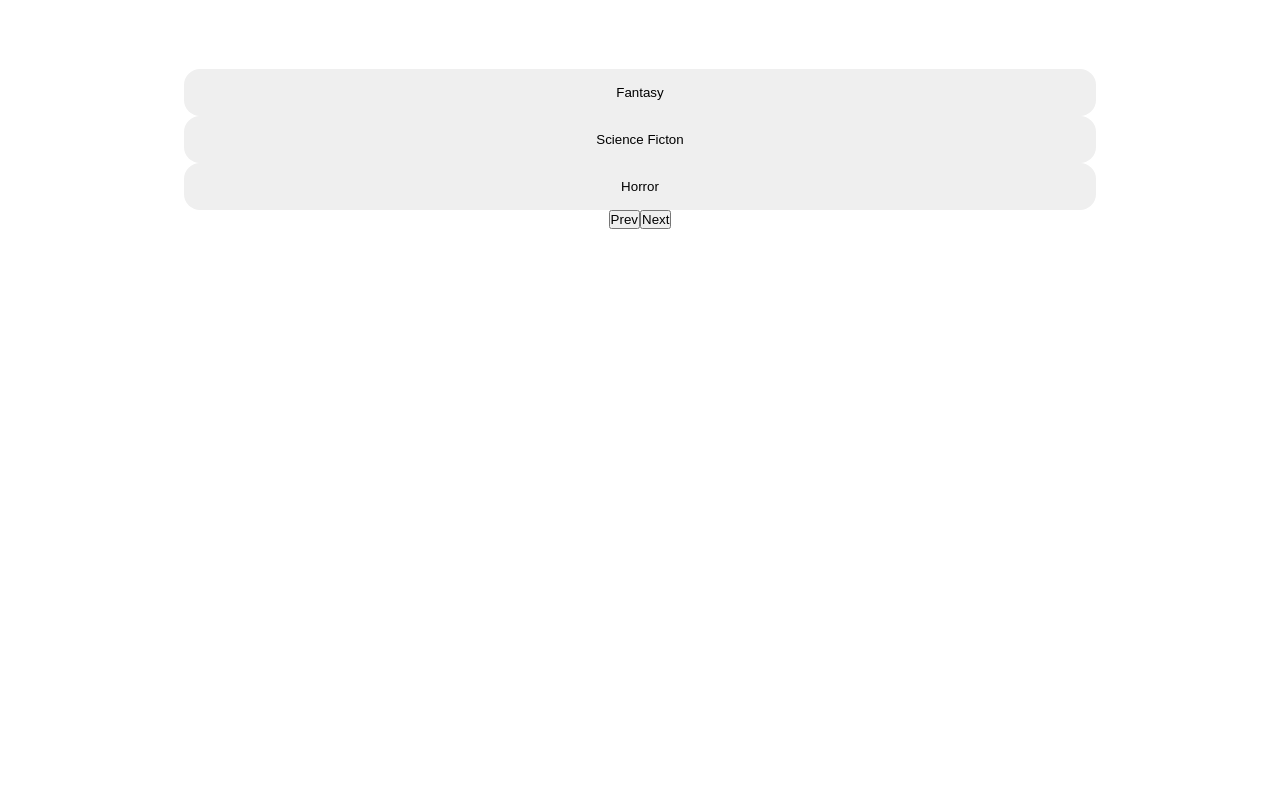
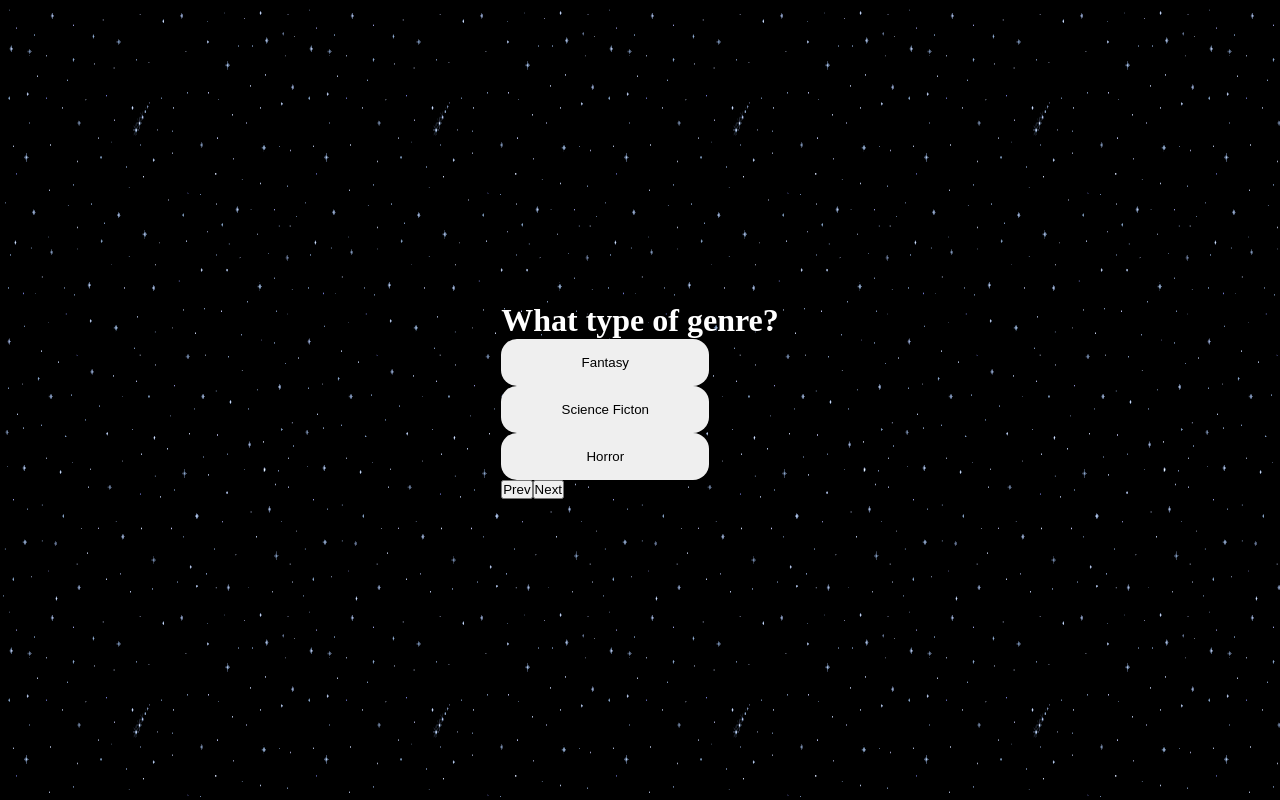
Before and after one commit to classAndrew/starprep, a React (Vite) app in the folder frontend/: page / in a window 1280 px wide. Built offline with nearby package versions, Linux system fonts and the light colour scheme.

Commit message:
change back css

```diff
--- a/frontend/src/App.css
+++ b/frontend/src/App.css
@@ -1,10 +1,10 @@
-/* #root{
+#root{
   display: flex;
   justify-content: center;
   align-items: center;
-} */
+}
 
-#root {
+/* #root {
   max-width: 1280px;
   margin: 0 auto;
   padding: 2rem;
@@ -45,4 +45,4 @@
 
 .read-the-docs {
   color: #888;
-}
+} */
--- a/frontend/src/index.css
+++ b/frontend/src/index.css
@@ -14,7 +14,7 @@ body {
 #root{
   min-height: 100vh;
   width:100%;
-  /* background-image: url("./assets/qfnv.jpeg"); */
+  background-image: url("./assets/qfnv.jpeg");
 }
 /* :root {
   font-family: Inter, system-ui, Avenir, Helvetica, Arial, sans-serif;
```
